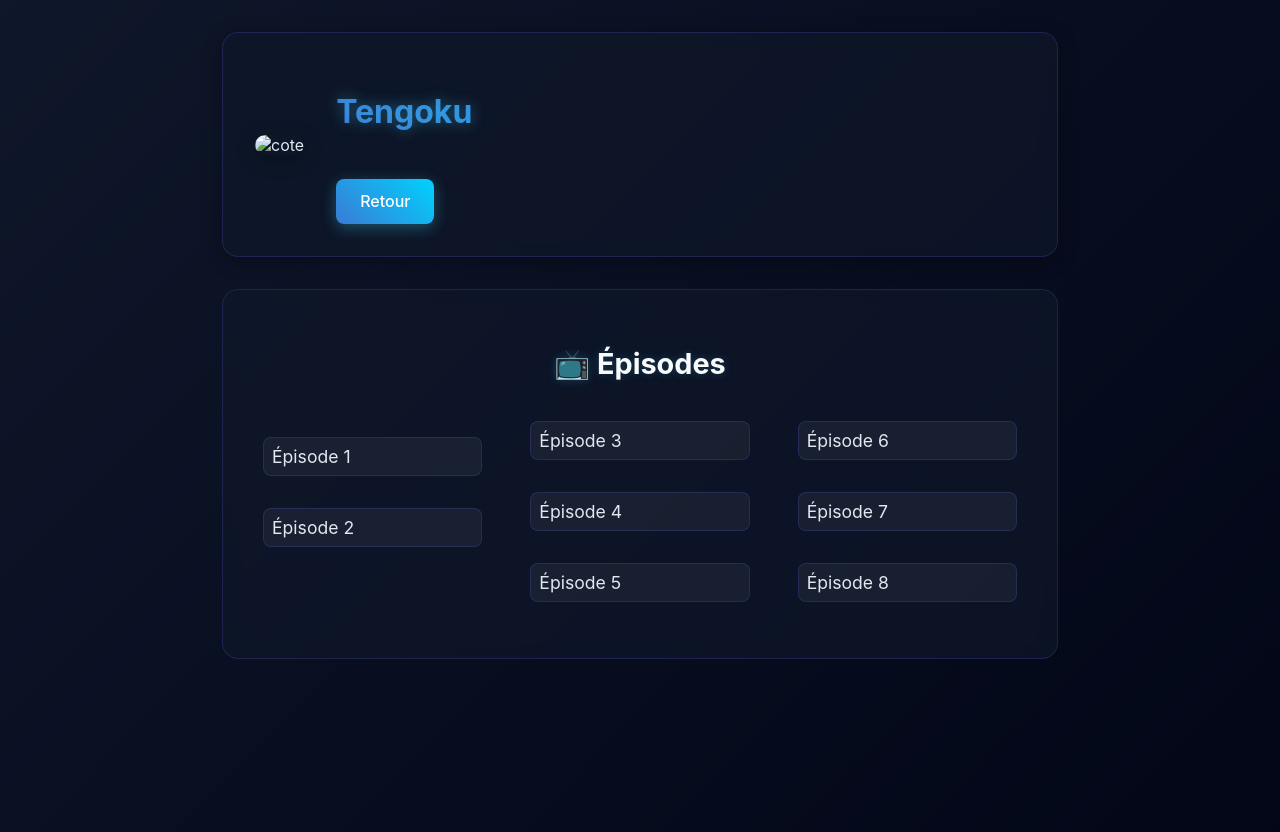
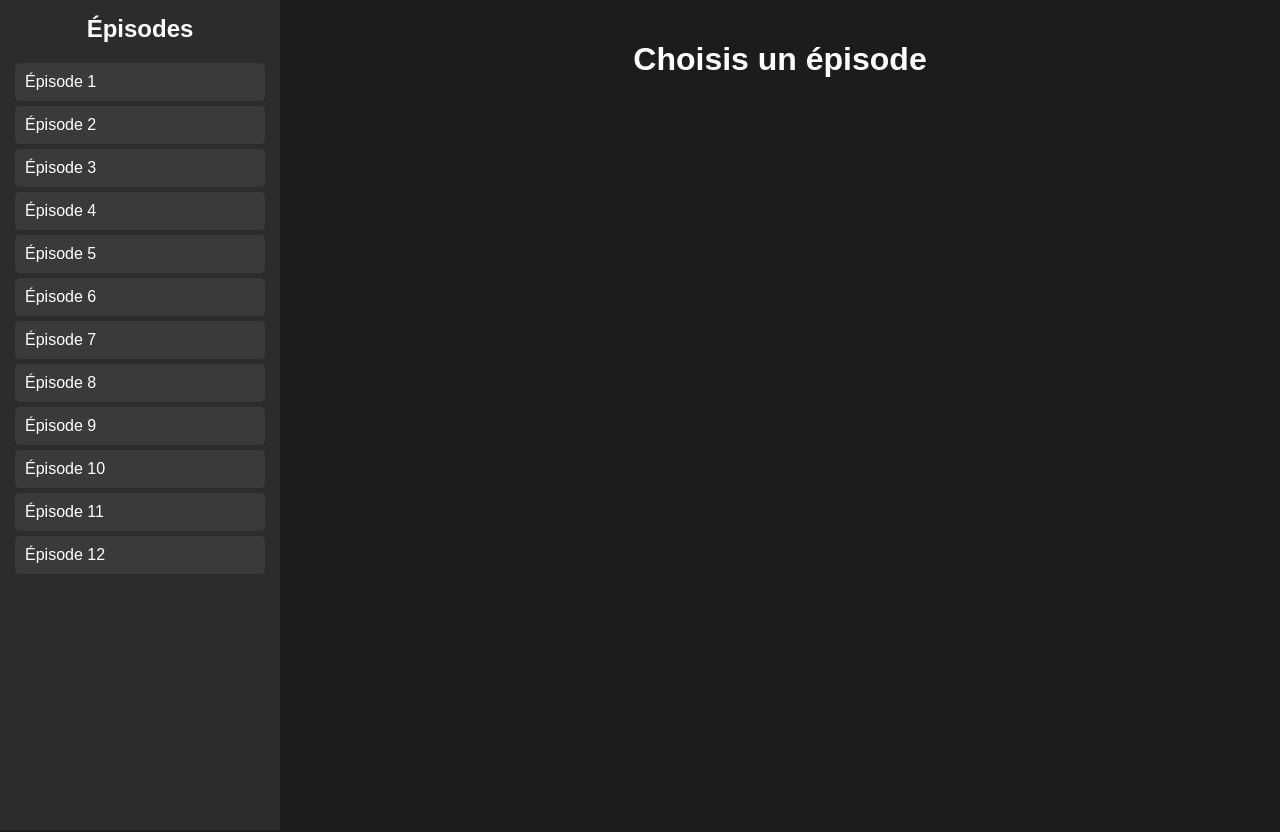
Before and after one commit to CrunchyClone00/tengoku, a plain HTML site: page index.html in a window 1280 px wide. Drawn offline with Linux system fonts and the light colour scheme.

Commit message:
Update index.html

```diff
--- a/index.html
+++ b/index.html
@@ -1,286 +1,106 @@
 <!DOCTYPE html>
 <html lang="fr">
 <head>
-  <meta charset="UTF-8" />
-  <meta name="viewport" content="width=device-width, initial-scale=0.8" />
-  <title>Tengoku</title>
+  <meta charset="UTF-8">
+  <title>Anime Streaming</title>
   <style>
-    :root {
-      --primary: #3a7bd5;
-      --primary-glow: #4e9aff;
-      --secondary: #00d2ff;
-      --accent: #ff6b6b;
-      --background-start: #0f172a;
-      --background-end: #020617;
-      --card-bg: rgba(15, 23, 42, 0.7);
-      --card-hover: rgba(30, 41, 59, 0.9);
-      --card-border: rgba(99, 102, 241, 0.2);
-      --text-primary: #e2e8f0;
-      --text-secondary: #94a3b8;
-      --text-accent: #f8fafc;
+    body {
+      font-family: Arial, sans-serif;
+      margin: 0;
+      display: flex;
+      background: #1c1c1c;
+      color: white;
     }
 
-    body {
-      font-family: 'Inter', -apple-system, BlinkMacSystemFont, 'Segoe UI', Roboto, sans-serif;
-      background: linear-gradient(135deg, var(--background-start), var(--background-end));
-      color: var(--text-primary);
-      margin: 0;
-      padding: 0;
-      min-height: 100vh;
-      position: relative;
-      overflow-x: hidden;
-      max-width: 900px;
-      margin-left: auto;
-      margin-right: auto;
+    /* Sidebar (liste épisodes) */
+    .sidebar {
+      width: 250px;
+      background: #2c2c2c;
+      padding: 15px;
+      overflow-y: auto;
+      height: 100vh;
     }
 
-    .header {
-      display: flex;
-      padding: 2rem;
-      gap: 2rem;
-      animation: fadeIn 1s ease-out;
-      align-items: center;
-      background: var(--card-bg);
-      backdrop-filter: blur(8px);
-      border-radius: 16px;
-      margin: 2rem;
-      border: 1px solid var(--card-border);
-      box-shadow: 0 4px 20px rgba(0, 0, 0, 0.3);
-      position: relative;
-      z-index: 1;
-    }
-
-    .cover {
-      max-width: 220px;
-      border-radius: 10px;
-      box-shadow: 0 4px 20px rgba(0, 0, 0, 0.3);
-      transition: transform 0.3s ease;
-    }
-
-    .cover:hover {
-      transform: scale(1.05);
-    }
-
-    .content {
-      flex: 1;
-    }
-
-    .content h1 {
-      font-size: 2rem;
-      margin-bottom: 1rem;
-      background: linear-gradient(45deg, var(--primary), var(--secondary));
-      -webkit-background-clip: text;
-      background-clip: text;
-      color: transparent;
-      text-shadow: 0 0 15px rgba(74, 222, 255, 0.4);
-    }
-
-    .credits {
-      color: var(--text-secondary);
-      font-size: 1rem;
-      margin-bottom: 1.5rem;
-    }
-
-    .back-btn {
-      display: inline-block;
-      background: linear-gradient(45deg, var(--primary), var(--secondary));
-      color: white;
-      padding: 0.8rem 1.5rem;
-      text-decoration: none;
-      border-radius: 8px;
-      transition: all 0.3s ease;
-      font-weight: 500;
-      box-shadow: 0 4px 15px rgba(74, 222, 255, 0.3);
-      margin-top: 2rem;
-    }
-
-    .back-btn:hover {
-      transform: translateY(-3px);
-      box-shadow: 0 8px 25px rgba(74, 222, 255, 0.5);
-    }
-
-    .chapitres {
-      padding: 2rem;
-      animation: slideUp 1s ease-out;
-      background: var(--card-bg);
-      backdrop-filter: blur(8px);
-      border-radius: 16px;
-      margin: 2rem;
-      border: 1px solid var(--card-border);
-      position: relative;
-      z-index: 1;
-    }
-
-    .chapitres h2 {
-      font-size: 1.8rem;
-      margin-bottom: 2rem;
-      color: var(--text-accent);
-      text-align: center;
-      text-shadow: 0 0 10px rgba(74, 222, 255, 0.2);
-    }
-
-    .liste-chapitres {
-      list-style: none;
-      padding: 0;
-      columns: 3;
-      gap: 2rem;
-    }
-
-    .liste-chapitres li {
-      margin: 1rem 0;
-      padding: 0.5rem;
-      transition: transform 0.3s ease;
-    }
-
-    .liste-chapitres li:hover {
-      transform: translateX(10px);
-    }
-
-    .liste-chapitres a {
-      text-decoration: none;
-      color: var(--text-primary);
-      transition: color 0.3s ease;
-      font-size: 1.1rem;
-      display: block;
-      padding: 0.5rem;
-      border-radius: 8px;
-      background: rgba(255, 255, 255, 0.05);
-      border: 1px solid var(--card-border);
-      cursor: pointer;
-    }
-
-    .liste-chapitres a:hover {
-      color: var(--secondary);
-      background: rgba(255, 255, 255, 0.1);
-      border-color: var(--primary);
-    }
-
-    .video-container {
-      display: none;
-      padding: 2rem;
-      animation: slideUp 1s ease-out;
-      background: var(--card-bg);
-      backdrop-filter: blur(8px);
-      border-radius: 16px;
-      margin: 2rem;
-      border: 1px solid var(--card-border);
-      position: relative;
-      z-index: 1;
-    }
-
-    .video-container.active {
-      display: block;
-    }
-
-    .video-container iframe {
-      width: 100%;
-      height: 450px;
-      border: none;
-      border-radius: 10px;
-      box-shadow: 0 4px 20px rgba(0, 0, 0, 0.3);
-    }
-
-    .episode-title {
-      font-size: 1.5rem;
-      color: var(--text-accent);
-      margin-bottom: 1rem;
+    .sidebar h2 {
+      margin-top: 0;
       text-align: center;
     }
 
-    @keyframes fadeIn {
-      from { opacity: 0; transform: translateY(-10px); }
-      to { opacity: 1; transform: translateY(0); }
+    .episode {
+      padding: 10px;
+      margin: 5px 0;
+      background: #3a3a3a;
+      border-radius: 5px;
+      cursor: pointer;
+      transition: 0.2s;
     }
 
-    @keyframes slideUp {
-      from { opacity: 0; transform: translateY(20px); }
-      to { opacity: 1; transform: translateY(0); }
+    .episode:hover {
+      background: #505050;
     }
 
-    @media (max-width: 768px) {
-      .header {
-        flex-direction: column;
-        text-align: center;
-        padding: 1.5rem;
-        margin: 1rem;
-      }
+    /* Lecteur vidéo */
+    .content {
+      flex-grow: 1;
+      padding: 20px;
+      text-align: center;
+    }
 
-      .cover {
-        max-width: 140px;
-        margin: 0 auto;
-      }
-
-      .liste-chapitres {
-        columns: 1;
-      }
-
-      .video-container iframe {
-        height: 250px;
-      }
+    iframe {
+      width: 80%;
+      height: 500px;
+      border: none;
+      border-radius: 10px;
     }
   </style>
 </head>
 <body>
-  <section class="header">
-    <img src="../../images/coteanime.jpg" alt="cote" class="cover">
-    <div class="content">
-      <h1>Tengoku</h1>
-      <a href="../indexcote.html" class="back-btn">Retour</a>
-    </div>
-  </section>
 
-  <div id="video-container" class="video-container">
-    <div class="episode-title"></div>
-    <iframe allowfullscreen></iframe>
-    <a href="#" class="back-btn" onclick="hideVideo(); return false;">Retour à la liste des épisodes</a>
+  <!-- Liste des épisodes -->
+  <div class="sidebar">
+    <h2>Épisodes</h2>
+    <div id="episode-list"></div>
   </div>
 
-  <section class="chapitres">
-    <h2>📺 Épisodes</h2>
-    <ul class="liste-chapitres" id="episodeList"></ul>
-  </section>
+  <!-- Lecteur -->
+  <div class="content">
+    <h1 id="episode-title">Choisis un épisode</h1>
+    <iframe id="video-player" src="" allowfullscreen></iframe>
+  </div>
 
   <script>
+    // Liste des épisodes (ton tableau)
     const episodes = [
-'https://vidmoly.to/embed-uk1i2zeoq0v3.html',
-'https://vidmoly.to/embed-qrkiv17ii4ml.html',
-'https://vidmoly.to/embed-6ndqbkg7ryho.html',
-'https://vidmoly.to/embed-rdl8orodsmrc.html',
-'https://vidmoly.to/embed-3tcewcbg4ohz.html',
-'https://vidmoly.to/embed-7yy54dfbqla2.html',
-'https://vidmoly.to/embed-bilkadjttrw9.html',
-'https://vidmoly.to/embed-62nmadwum125.html',
+      'https://video.sibnet.ru/shell.php?videoid=4796287',
+      'https://video.sibnet.ru/shell.php?videoid=4796288',
+      'https://video.sibnet.ru/shell.php?videoid=4797850',
+      'https://video.sibnet.ru/shell.php?videoid=4802162',
+      'https://video.sibnet.ru/shell.php?videoid=4811040',
+      'https://video.sibnet.ru/shell.php?videoid=4819464',
+      'https://video.sibnet.ru/shell.php?videoid=4831123',
+      'https://video.sibnet.ru/shell.php?videoid=4841197',
+      'https://video.sibnet.ru/shell.php?videoid=4851279',
+      'https://video.sibnet.ru/shell.php?videoid=4861039',
+      'https://video.sibnet.ru/shell.php?videoid=4869869',
+      'https://video.sibnet.ru/shell.php?videoid=4878272',
+    ];
 
-];
+    const episodeList = document.getElementById("episode-list");
+    const videoPlayer = document.getElementById("video-player");
+    const episodeTitle = document.getElementById("episode-title");
 
-    const episodeList = document.getElementById('episodeList');
-    const videoContainer = document.getElementById('video-container');
-    const iframe = videoContainer.querySelector('iframe');
-    const episodeTitle = videoContainer.querySelector('.episode-title');
+    // Générer la liste des épisodes
+    episodes.forEach((url, index) => {
+      const ep = document.createElement("div");
+      ep.classList.add("episode");
+      ep.textContent = "Épisode " + (index + 1);
+      ep.onclick = () => {
+        videoPlayer.src = url;
+        episodeTitle.textContent = "Épisode " + (index + 1);
+      };
+      episodeList.appendChild(ep);
+    });
+  </script>
 
-    episodes.forEach((url, index) => {
-      const li = document.createElement('li');
-      const a = document.createElement('a');
-      a.textContent = `Épisode ${index + 1}`;
-      a.onclick = () => showVideo(index);
-      li.appendChild(a);
-      episodeList.appendChild(li);
-    });
-
-    function showVideo(index) {
-      iframe.src = episodes[index];
-      episodeTitle.textContent = `Épisode ${index + 1}`;
-      videoContainer.classList.add('active');
-      document.querySelector('.chapitres').style.display = 'none';
-      window.scrollTo(0, 0);
-    }
-
-    function hideVideo() {
-      videoContainer.classList.remove('active');
-      document.querySelector('.chapitres').style.display = 'block';
-      iframe.src = '';
-    }
-  </script>
 </body>
-
 </html>
```
